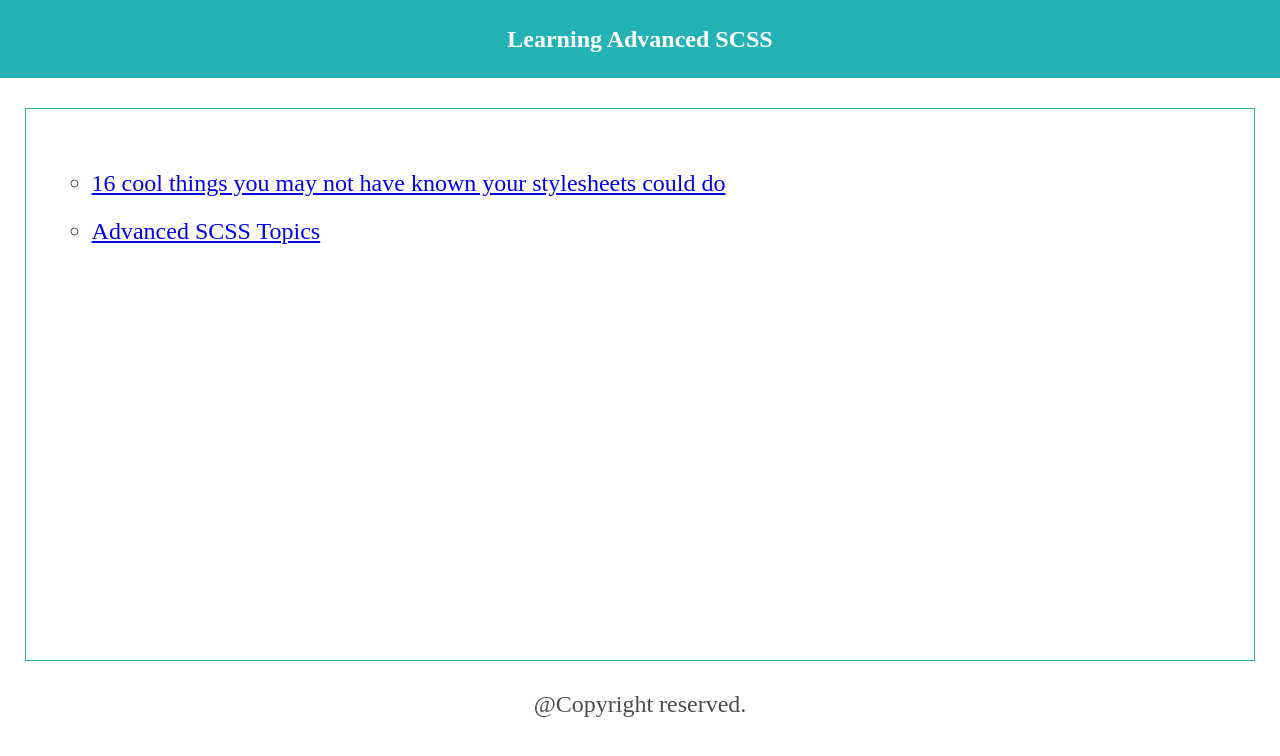
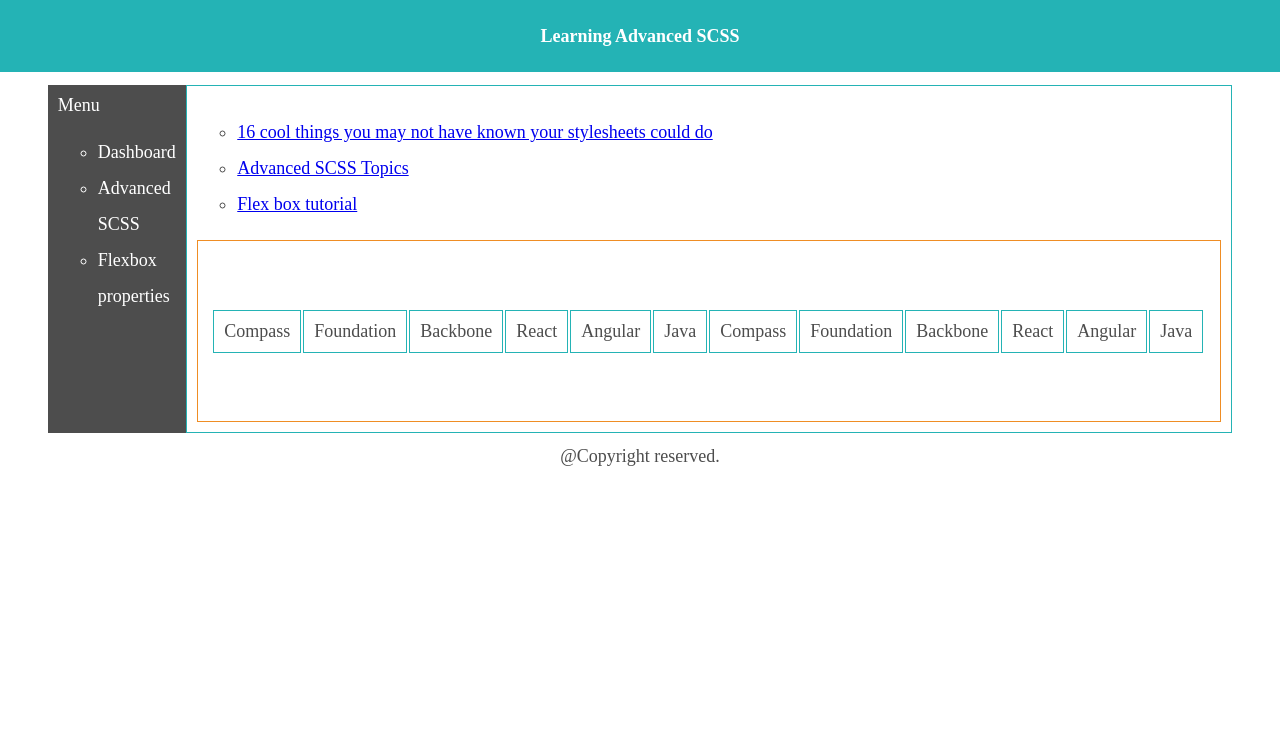
Before and after one commit to karthikamg/SCSS-Flex, a plain HTML site: page index.html in a window 1280 px wide. Drawn offline with nearby package versions, Linux system fonts and the light colour scheme.

Commit message:
flexbox: Flexbox implementation

```diff
--- a/index.html
+++ b/index.html
@@ -8,6 +8,15 @@
 <body>
 	<header>Learning Advanced SCSS</header>
 	<main>
+		<div id="side-content">
+			<div>Menu</div>
+			<ul>
+				<li>Dashboard</li>
+				<li>Advanced SCSS</li>
+				<li>Flexbox properties</li>
+			</ul>
+		</div>
+		<div id="main-content">
 			<ul>
 				<li>
 					<a href="https://gist.github.com/jareware/4738651" target="_blank">16 cool things you may not have known your stylesheets could do</a>
@@ -15,8 +24,35 @@
 				<li>
 					<a href="http://thesassway.com/advanced" target="_blank">Advanced SCSS Topics</a>
 				</li>
+				<li>
+					<a href="https://tympanus.net/codrops/css_reference/flexbox/#section_justify-content" target="_blank">Flex box tutorial</a>
+				</li>
 			</ul>
+			<div id="flex-container">
+				<div class="flex-child">Java</div>
+				<div class="flex-child">Angular</div>
+				<div class="flex-child">React</div>
+				<div class="flex-child">Backbone</div>
+				<div class="flex-child">Foundation</div>
+				<div class="flex-child">Compass</div>
+				<div class="flex-child">Java</div>
+				<div class="flex-child">Angular</div>
+				<div class="flex-child">React</div>
+				<div class="flex-child">Backbone</div>
+				<div class="flex-child">Foundation</div>
+				<div class="flex-child">Compass</div>
+			</div>
+		</div>
 	</main>
 	<footer>@Copyright reserved.</footer>
+	<script type="text/javascript">
+		$(function(){
+			var flexWidth = 0;
+			$('.flex-child').each(function() {
+			    flexWidth += $(this).outerWidth( true );
+			});
+			$('#flex-container').css('width', flexWidth);
+		});
+	</script>
 </body>
 </html>
--- a/resources/scss/helpers/_base.scss
+++ b/resources/scss/helpers/_base.scss
@@ -1,6 +1,6 @@
 @import '_variables', '_mixins';
 
-body{
+body {
 	#{$colorVar}: $greyshade3;
 	#{$fontVar}-size: $calc-font-size;
 	margin: 0 auto;
@@ -13,30 +13,40 @@ body{
 		width: 100%;
 	}
 	main {
+		align-items: stretch;
+		display: flex;
+		padding: 1% 10%;
+		justify-content: center;
+	}
+	#main-content {
 		border: 1px solid $skyblue;
-		min-height: 500px;
-		margin: 30px 25px;
-		padding: 2%;
+		margin: 0;
+		padding: 1%;
+	}
+	#side-content {
+		background-color: $greyshade3;
+		color: #fff;
+		padding: 1%;
 	}
 	footer {
 		text-align: center;
 	}
-	ul{
-		li{
+	ul {
+		li {
 			list-style-type: circle;
 			line-height: 2;
 		}
 	}
-	.no-display{
+	.no-display {
 		display: none;
 		width: remy(360px);
 	}
-	.block-display{
+	.block-display {
 		display: block;
 		@include testLoop(2);
 	}
 	@for $i from 1 through 3 {
-		.span-#{$i} {width: $i;}
+		.span-#{$i} { width: $i; }
 	}
 	@each $val in $arr {
 		.p-#{$val} { #{$colorVar}: grey; }
@@ -53,4 +63,23 @@ body{
 			@include setColor();
 		}
 	}
+
+	#flex-container {
+		border: 1px solid $orange;
+		/*flex-direction: row-reverse;
+		flex-wrap: wrap;*/
+		flex-flow: row-reverse wrap; /* flex-flow: <'flex-direction'> <'flex-wrap'> */
+		justify-content: center; /* flex-start | flex-end | center | space-between | space-around */
+		display: inline-flex; /* flex | inline-flex */
+		align-content: space-around; /* flex-start | flex-end | center | space-between | space-around | stretch */
+		height: 150px;
+		margin: 0 auto;
+		max-width: 1650px;
+		padding: 15px;
+		.flex-child {
+			border: 1px solid $skyblue;
+			padding: 10px;
+			margin-right: 2px;
+		}
+	}
 }
--- a/resources/scss/helpers/_variables.scss
+++ b/resources/scss/helpers/_variables.scss
@@ -23,7 +23,7 @@ $fontsize22: 22px;
 $fontsize20: 20px;
 $fontsize18: 3vw;
 $fontsize15: 15px;
-$calc-font-size: calc(1em + 1vmin);
+$calc-font-size: calc(10px + 1vmin);
 
 //variables
 $colorVar: color;
```
Also changed, not shown: css/styles.css. Lines whose indentation alone changed are shown as unchanged.
